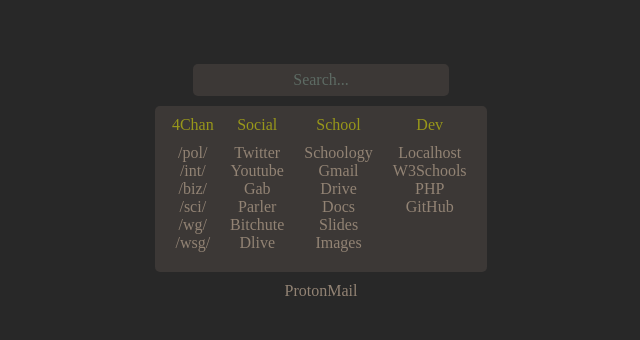
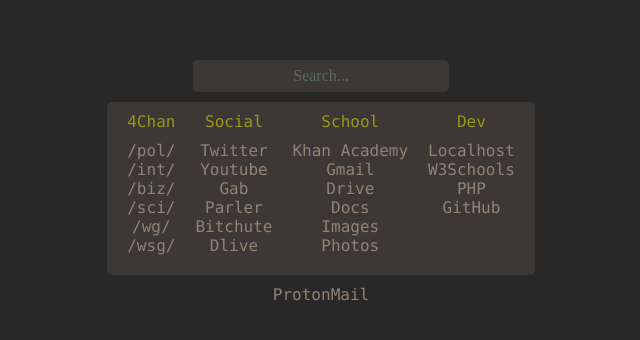
Before and after one commit to fizzleRaider/Startpage, a plain HTML site: page index.html in a window 1280 px wide. Shown: the part 218-558 px from the top of the page, without its empty margins (319-959 px from the left). Drawn offline with Linux system fonts and the light colour scheme.

Commit message:
Final Adjustments

```diff
--- a/index.html
+++ b/index.html
@@ -39,12 +39,12 @@
 		<div class="edu">
 			<div class="title"><p>School</p></div>
 			<div class="content">
-				<p><a href="https://schoology.isd623.org">Schoology</a></p>
+				<p><a href="https://khanacademy.com">Khan Academy</a></p>
 				<p><a href="https://mail.google.com">Gmail</a></p>
 				<p><a href="https://drive.google.com">Drive</a></p>
 				<p><a href="https://docs.google.com">Docs</a></p>
-				<p><a href="https://slides.google.com">Slides</a></p>
 				<p><a href="https://images.google.com">Images</a></p>
+				<p><a href="https://photos.google.com">Photos</a></p>
 			</div>
 		</div>
 		<div class="dev">
--- a/master.css
+++ b/master.css
@@ -17,7 +17,7 @@ body {
 	align-items: center;
 	justify-content: center;
 	flex-direction: column;
-	font-family: "Cascadia Code";
+	font-family: "Cascadia Code", "Cascadia Mono", "Consolas", monospace;
 }
 
 input[type="text"] {
```
Also changed, not shown: 1 other file.
